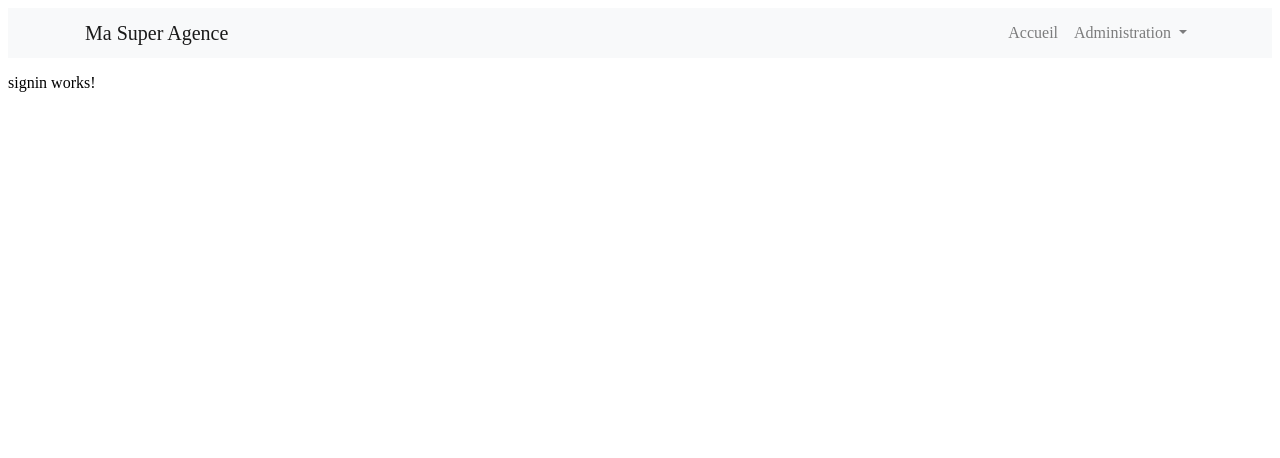
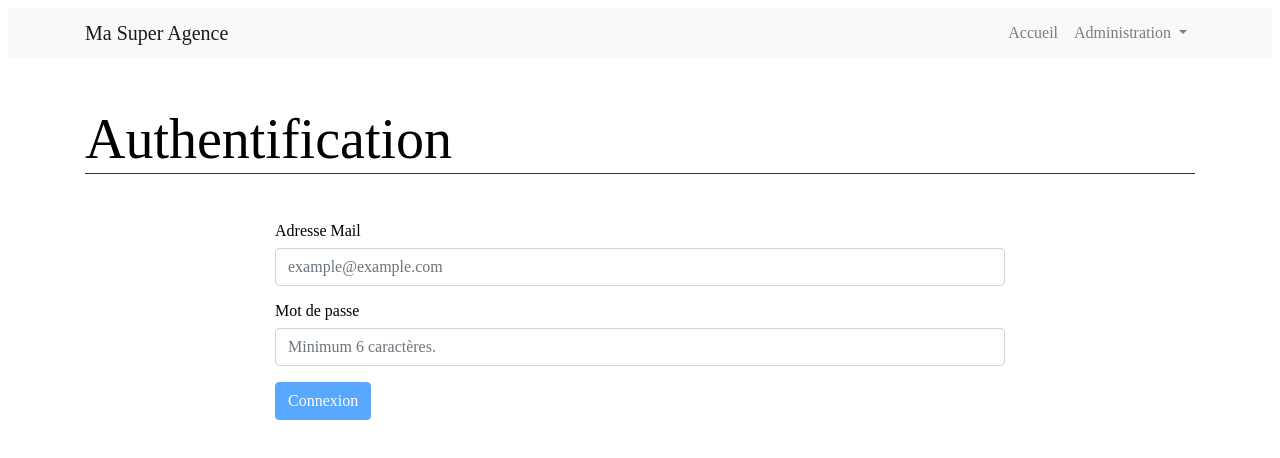
Before and after one commit to Ketzatl/Projet_AgenceImmo, an Angular app: page /login in a window 1280 px wide. Shown: the top 458 px of the page. Built offline with nearby package versions, Linux system fonts and the light colour scheme.

Commit message:
- Ajout fonction Inscription utilisateurs avec Firebase.

```diff
--- a/src/app/authentication/signin/signin.component.css
+++ b/src/app/authentication/signin/signin.component.css
@@ -0,0 +1 @@
+@import "~bootstrap/dist/css/bootstrap.css";
--- a/src/app/authentication/signin/signin.component.html
+++ b/src/app/authentication/signin/signin.component.html
@@ -1 +1,20 @@
-<p>signin works!</p>
+<div class="container">
+  <h1 class="display-4 mt-5 mb-0">Authentification</h1>
+  <hr class="mt-0 mb-5 bg-dark">
+  <div class="row">
+    <div class="col-sm-12 col-md-10 col-lg-8 mx-auto">
+      <form [formGroup]="signinForm" (ngSubmit)="onSubmitSigninForm()">
+        <div class="form-group">
+          <label for="email">Adresse Mail</label>
+          <input type="email" id="email" class="form-control" placeholder="example@example.com" formControlName="email">
+        </div>
+        <div class="form-group">
+          <label for="password">Mot de passe</label>
+          <input type="password" id="password" class="form-control" placeholder="Minimum 6 caractères." formControlName="password">
+        </div>
+        <button class="btn btn-primary" type="submit" [disabled]="signinForm.invalid">Connexion</button>
+      </form>
+    </div>
+  </div>
+
+</div>
--- a/src/app/authentication/signin/signin.component.ts
+++ b/src/app/authentication/signin/signin.component.ts
@@ -1,4 +1,6 @@
 import { Component, OnInit } from '@angular/core';
+import {FormBuilder, FormGroup, Validators} from '@angular/forms';
+import {AuthenticationService} from '../../services/authentication.service';
 
 @Component({
   selector: 'app-signin',
@@ -7,9 +9,36 @@
 })
 export class SigninComponent implements OnInit {
 
-  constructor() { }
+  signinForm: FormGroup;
+
+  constructor(
+    private formBuilder: FormBuilder,
+    private authenticationService: AuthenticationService
+  ) { }
 
   ngOnInit(): void {
+    this.initSigninForm();
+  }
+
+  initSigninForm() {
+    this.signinForm = this.formBuilder.group({
+      email: ['', [Validators.required, Validators.email]],
+      password: ['', [Validators.required, Validators.minLength(6)]]
+    });
+  }
+
+  onSubmitSigninForm() {
+    const email = this.signinForm.get('email').value;
+    const password = this.signinForm.get('password').value;
+    this.authenticationService.signUpUser(email, password).then(
+      () => {
+        console.log('okey');
+      }
+    ).catch(
+      (error) => {
+        console.log(error);
+      }
+    );
   }
 
 }
--- a/src/app/services/authentication.service.ts
+++ b/src/app/services/authentication.service.ts
@@ -1,4 +1,5 @@
 import { Injectable } from '@angular/core';
+import * as firebase from "firebase";
 
 @Injectable({
   providedIn: 'root'
@@ -6,4 +7,21 @@
 export class AuthenticationService {
 
   constructor() { }
+
+  signUpUser(email: string, password: string) {
+    return new Promise (
+      (resolve, reject) => {
+        firebase.auth().createUserWithEmailAndPassword(email, password).then(
+          () => {
+            console.log('Connecté');
+            resolve();
+          }
+        ).catch(
+          (error) => {
+            reject(error);
+          }
+        );
+      }
+    );
+  }
 }
```
